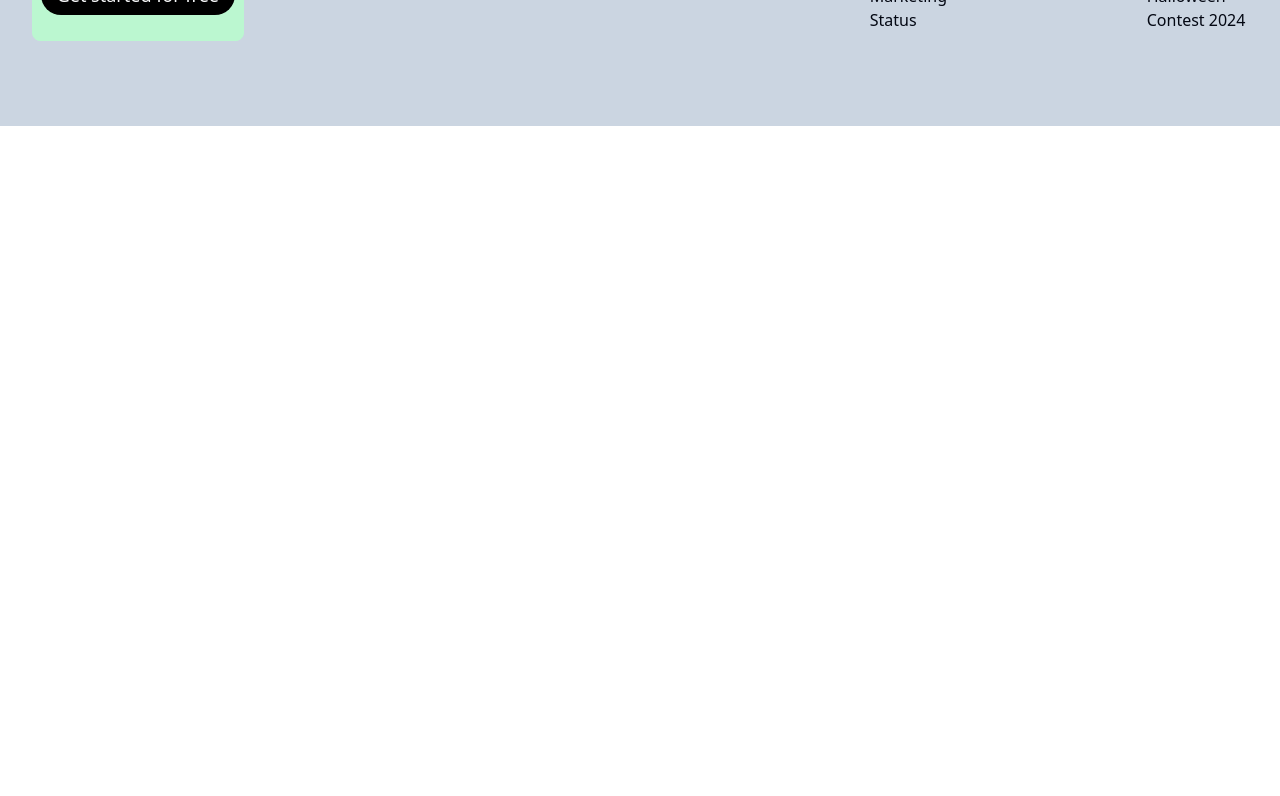
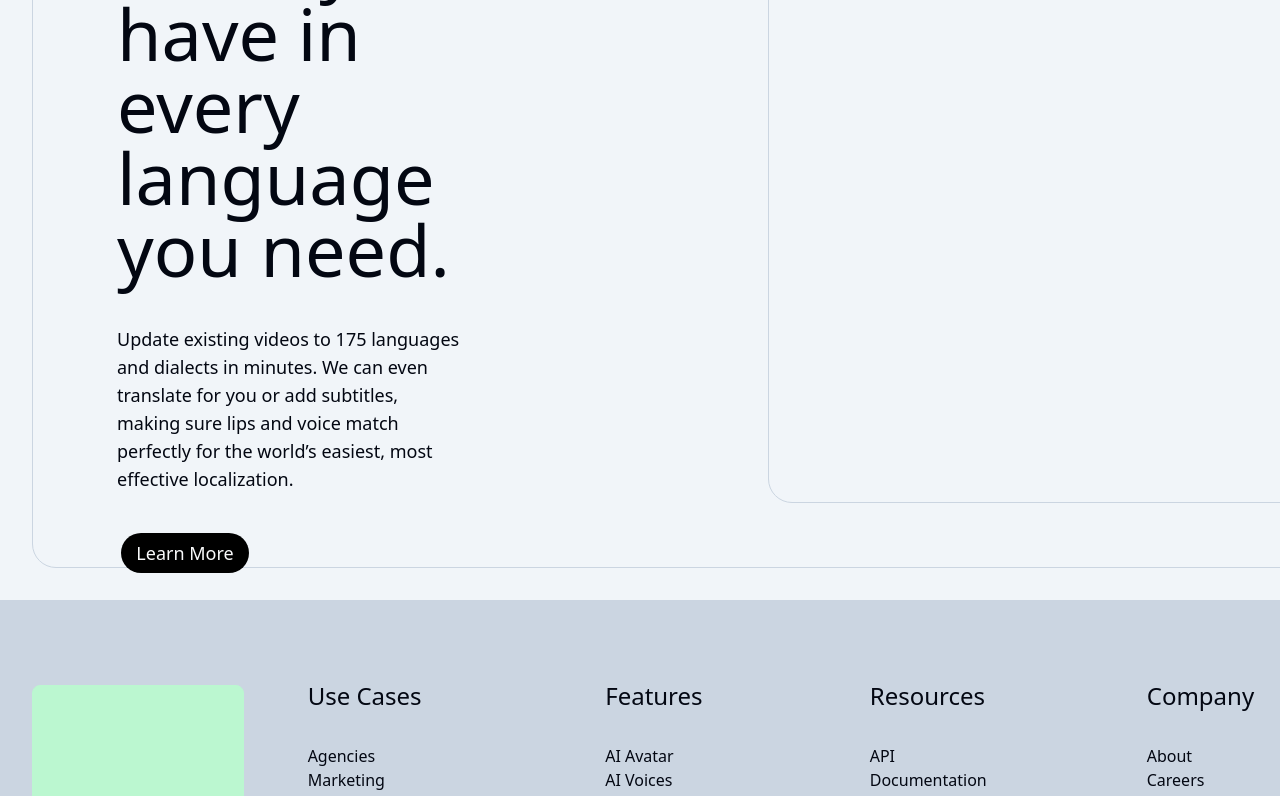
Before and after one commit to ksajeb/HeyGen, a React (Vite) app: page / in a window 1280 px wide. Shown: the part 4324-5120 px from the top of the page. Before the commit the page ends 4450 px from the top, so only its background shows below. Built offline with nearby package versions, Linux system fonts and the light colour scheme.

Commit message:
complete basic structure of show case

```diff
--- a/src/components/Home.jsx
+++ b/src/components/Home.jsx
@@ -4,6 +4,7 @@ import Footer from "./shared/Footer";
 import Navbar from "./shared/Navbar";
 import VideoPage from "./VideoPage";
 import WordNeed from "./WordNeed";
+import VideoNeed from "./VideoNeed";
 
 function Home() {
   return (
@@ -13,7 +14,7 @@ function Home() {
       <NewSpokePersonCard/>
       <ContentCreatorBox/>
       <WordNeed/>
-      <languageNeed/>
+      <VideoNeed/>
       <Footer />
     </div>
   );
--- /dev/null
+++ b/src/components/VideoNeed.jsx
@@ -0,0 +1,32 @@
+import { Button } from "./ui/button";
+
+function videoNeed() {
+  return (
+    <div className="flex mt-40">
+      <div className="w-full h-[800px] m-8 border border-slate-300 rounded-3xl flex">
+        <div className="flex flex-col justify-start w-1/2 p-16">
+          <h1 className="font-normal text-7xl p-5 text-wrap">
+            Every video you have in every language you need.
+          </h1>
+          <p className="text-wrap text-lg p-5 font-normal">
+            Update existing videos to 175 languages and dialects in minutes. We
+            can even translate for you or add subtitles, making sure lips and
+            voice match perfectly for the world’s easiest, most effective
+            localization.
+          </p>
+          <Button className="rounded-full bg-black hover:bg-[#A34CDB] ease-in duration-500 w-32 mt-5 h-10 text-lg ml-6">
+            Learn More
+          </Button>
+        </div>
+        <div className="w-1/2 flex flex-col justify-start m-16">
+        <div className="w-[550px] h-[780px] border border-slate-300 rounded-3xl ml-40">
+
+        </div>
+
+        </div>
+      </div>
+    </div>
+  );
+}
+
+export default videoNeed;
--- a/src/components/WordNeed.jsx
+++ b/src/components/WordNeed.jsx
@@ -23,9 +23,9 @@ const WordNeed = () => {
                 <Globe className="m-1" />
                 <p className="text-base ">Alloy</p>
               </div>
-              <div className=" mt-3">
+              {/* <div className=" mt-3">
                 <Play />
-              </div>
+              </div> */}
 
               <div className="w-[318px] h-[140px] border border-slate-400 rounded-xl m-4 ">
                 <p className="p-2 text-wrap font-normal text-xl">
--- a/src/components/languageNeed.jsx
+++ /dev/null
@@ -1,5 +0,0 @@
-const languageNeed = () => {
-  return <div>jbvkjvb</div>;
-};
-
-export default languageNeed;
```
